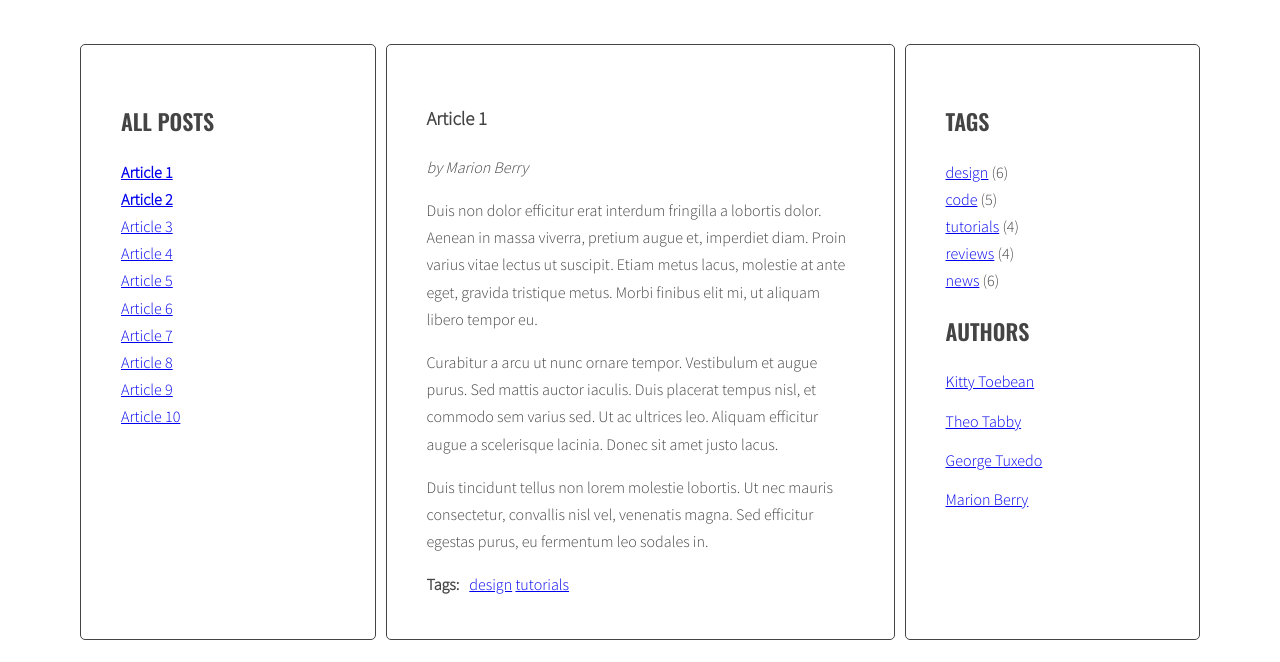
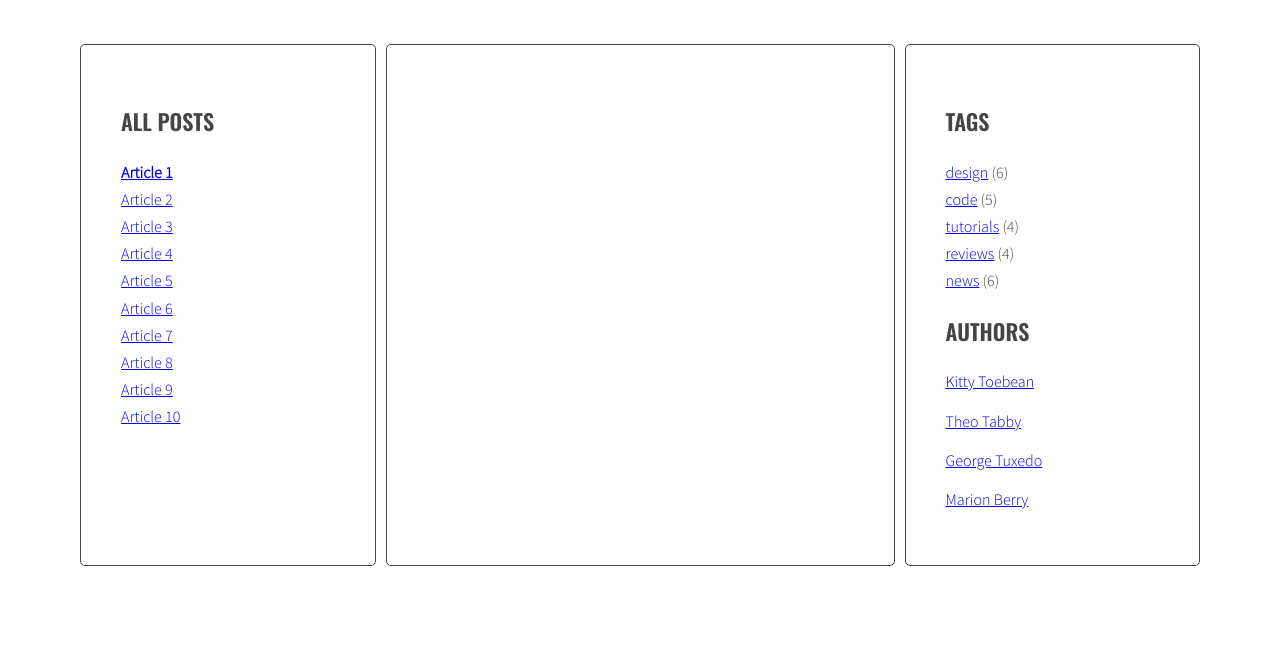
Before and after one commit to RezaiMartyna/javascript-blog, a website: page index.html in a window 1280 px wide. Both pictures are taken after a click on the link "Article 1". Shown: the part 138-800 px from the top of the page. Drawn offline with nearby package versions, Linux system fonts and the light colour scheme.

Commit message:
fix add class active

```diff
--- a/index.html
+++ b/index.html
@@ -14,7 +14,7 @@
               <h2 class="section-title">All posts</h2>
               <ul class="list titles">
                 <li><a href="#article-1" class="active"><span>Article 1</span></a></li>
-                <li><a href="#article-2" class="active"><span>Article 2</span></a></li>
+                <li><a href="#article-2"><span>Article 2</span></a></li>
                 <li><a href="#article-3"><span>Article 3</span></a></li>
                 <li><a href="#article-4"><span>Article 4</span></a></li>
                 <li><a href="#article-5"><span>Article 5</span></a></li>
--- a/js/script.js
+++ b/js/script.js
@@ -1,6 +1,8 @@
 const titleClickHandler = function(event){
+
     const clickedElement = this;
     console.log('Link was clicked!');
+
 
 
     /* remove class 'active' from all article links  */
@@ -11,9 +13,9 @@ const titleClickHandler = function(event){
     }
 
     /* add class 'active' to the clicked link */
-    console.log('clickedElement:', clickedElement){
-        activeLink.classList.add('active');
-    }
+    console.log('clickedElement:', clickedElement)
+        clickedElement.classList.add('active');
+
 
     /* remove class 'active' from all articles */
     const activeArticles = document.querySelectorAll('article.active');
@@ -23,6 +25,9 @@ const titleClickHandler = function(event){
     }
 
     /* get 'href' attribute from the clicked link */
+
+
+
 
     /* find the correct article using the selector (value of 'href' attribute) */
 
```
